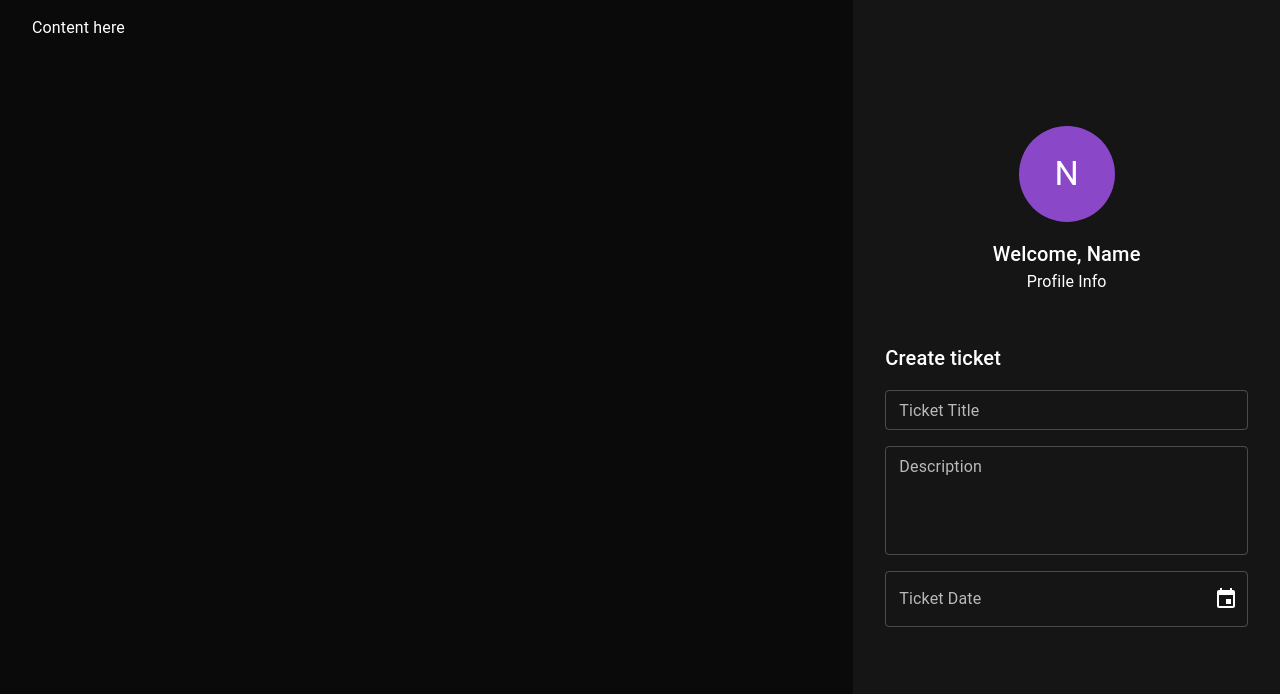
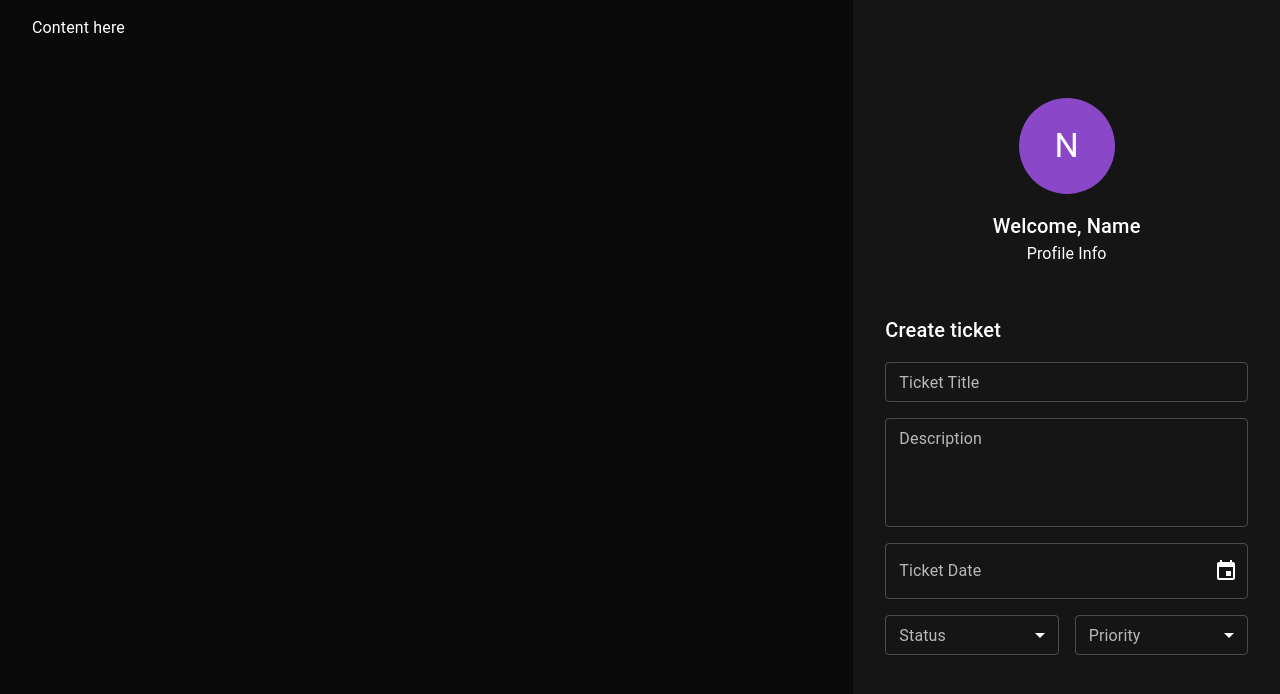
Before and after one commit to lokeam/ts-ticket-mgr, a React (Create React App) app: page / in a window 1280 px wide. Shown: the top 694 px of the page. Built offline with nearby package versions, Linux system fonts and the light colour scheme.

Commit message:
feat: add SelectFields interfaces + enums, wire-up to ticketForm

```diff
--- /dev/null
+++ b/src/components/CreateTicketForm/_ticketSelectField.tsx
@@ -0,0 +1,60 @@
+import React, { FC, ReactElement } from 'react';
+import {
+  FormControl,
+  InputLabel,
+  MenuItem,
+  Select,
+  SelectChangeEvent
+} from '@mui/material';
+import { SelectField } from './interfaces/SelectField';
+import PropTypes from 'prop-types';
+
+export const TicketSelectField: FC<SelectField> = (
+  props,
+  ): ReactElement => {
+  const {
+    value = '',
+    label = 'Select Box',
+    name = 'selectBox',
+    items = [{ value: '', label: 'Add Items' }],
+    disabled = false,
+    onChange = (event: SelectChangeEvent) => console.log(event)
+  } = props;
+
+  return (
+    <FormControl fullWidth size="small">
+      <InputLabel id={`${name}-id`}>{label}</InputLabel>
+      <Select
+        labelId={`${name}-id`}
+        id={`${name}-id-select`}
+        value={value}
+        label={label}
+        name={name}
+        onChange={onChange}
+        disabled={disabled}
+      >
+        {items.map((item, index) => (
+          <MenuItem
+            key={item.value + index}
+            value={item.value}
+          >
+            {item.label}
+          </MenuItem>
+        ))}
+      </Select>
+    </FormControl>
+  );
+};
+
+TicketSelectField.propTypes = {
+  onChange: PropTypes.func,
+  label: PropTypes.string,
+  name: PropTypes.string,
+  disabled: PropTypes.bool,
+  items: PropTypes.arrayOf(
+    PropTypes.shape({
+      value: PropTypes.string.isRequired,
+      label: PropTypes.string.isRequired,
+    }).isRequired,
+  ),
+}
--- a/src/components/CreateTicketForm/createTicketForm.tsx
+++ b/src/components/CreateTicketForm/createTicketForm.tsx
@@ -1,8 +1,14 @@
 import React, { FC, ReactElement } from 'react';
 import { Box, Typography, Stack } from '@mui/material';
+
+import { Priority } from './enums/Priority';
+import { Status } from './enums/Status';
+
 import { TicketDescriptionField } from './_ticketDescriptionField';
 import { TicketTitleField } from './_ticketTitleField';
 import { TicketDateField } from './_ticketDateField';
+import { TicketSelectField } from './_ticketSelectField';
+
 
 export const CreateTicketForm: FC = (): ReactElement => {
   return (
@@ -28,6 +34,44 @@
         <TicketTitleField />
         <TicketDescriptionField />
         <TicketDateField />
+        <Stack
+          direction="row"
+          spacing={2}
+          sx={{width: '100%'}}
+        >
+          <TicketSelectField
+            label="Status"
+            name="status"
+            items={[
+              {
+                value: Status.todo,
+                label: Status.todo.toUpperCase(),
+              },
+              {
+                value: Status.inProgress,
+                label: Status.inProgress.toUpperCase(),
+              }
+            ]}
+          />
+          <TicketSelectField
+            label="Priority"
+            name="priority"
+            items={[
+              {
+                value: Priority.low,
+                label: Priority.low,
+              },
+              {
+                value: Priority.normal,
+                label: Priority.normal,
+              },
+              {
+                value: Priority.high,
+                label: Priority.high,
+              }
+            ]}
+          />
+        </Stack>
       </Stack>
     </Box>
   );
--- /dev/null
+++ b/src/components/CreateTicketForm/enums/Priority.ts
@@ -0,0 +1,5 @@
+export enum Priority {
+  high = 'high',
+  normal = 'normal',
+  low = 'low'
+};
--- /dev/null
+++ b/src/components/CreateTicketForm/enums/Status.ts
@@ -0,0 +1,5 @@
+export enum Status {
+  todo = 'todo',
+  inProgress = 'inProgress',
+  completed = 'completed',
+};
--- /dev/null
+++ b/src/components/CreateTicketForm/interfaces/SelectField.ts
@@ -0,0 +1,15 @@
+import { Disabled } from "./Disabled";
+import { SelectChangeEvent } from "@mui/material";
+
+export interface SelectItems {
+  value: string;
+  label: string;
+};
+
+export interface SelectField extends Disabled {
+  name?: string;
+  label?: string;
+  value?: string;
+  onChange?: (event: SelectChangeEvent) => void;
+  items?: SelectItems[];
+};
```
